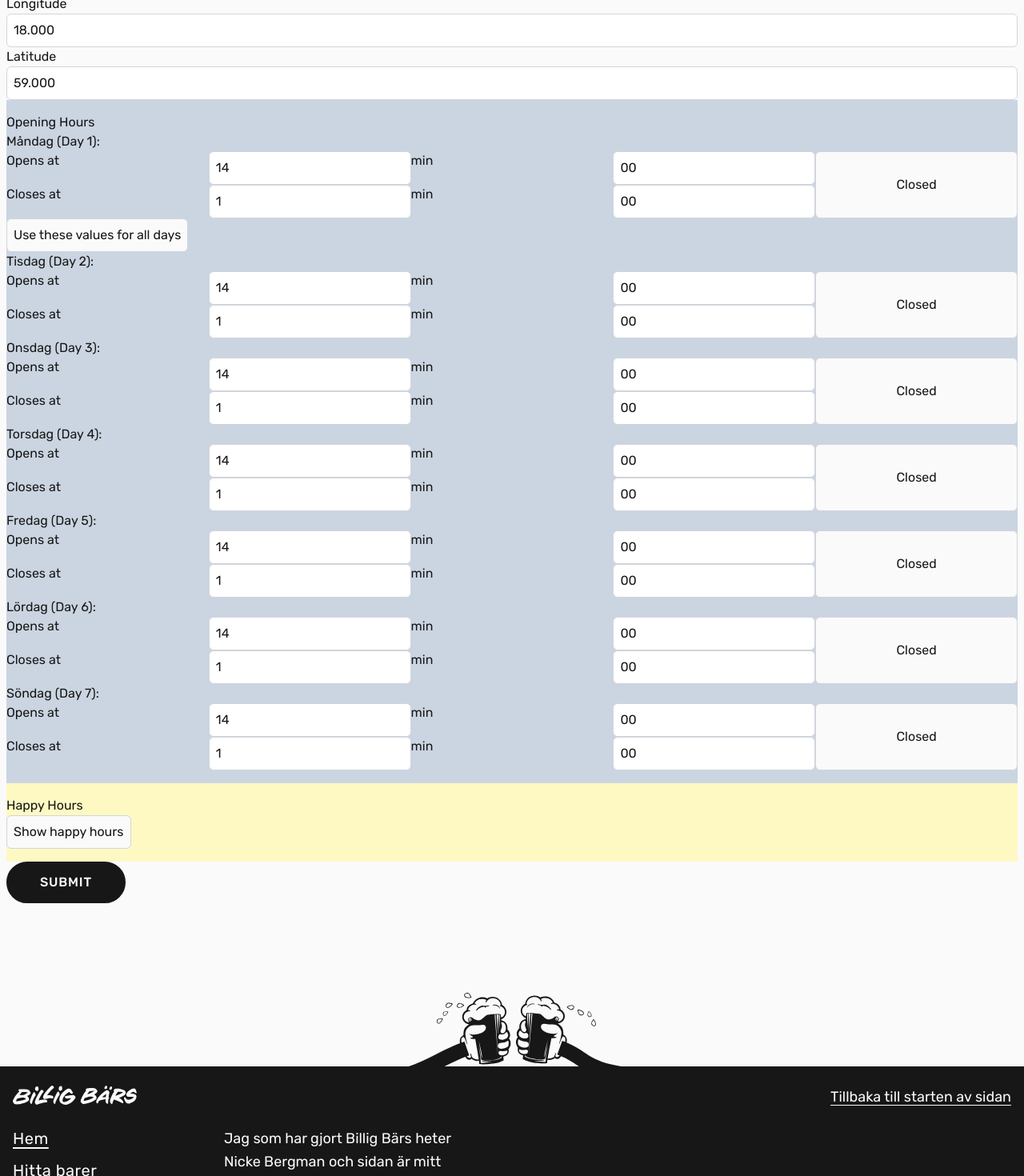
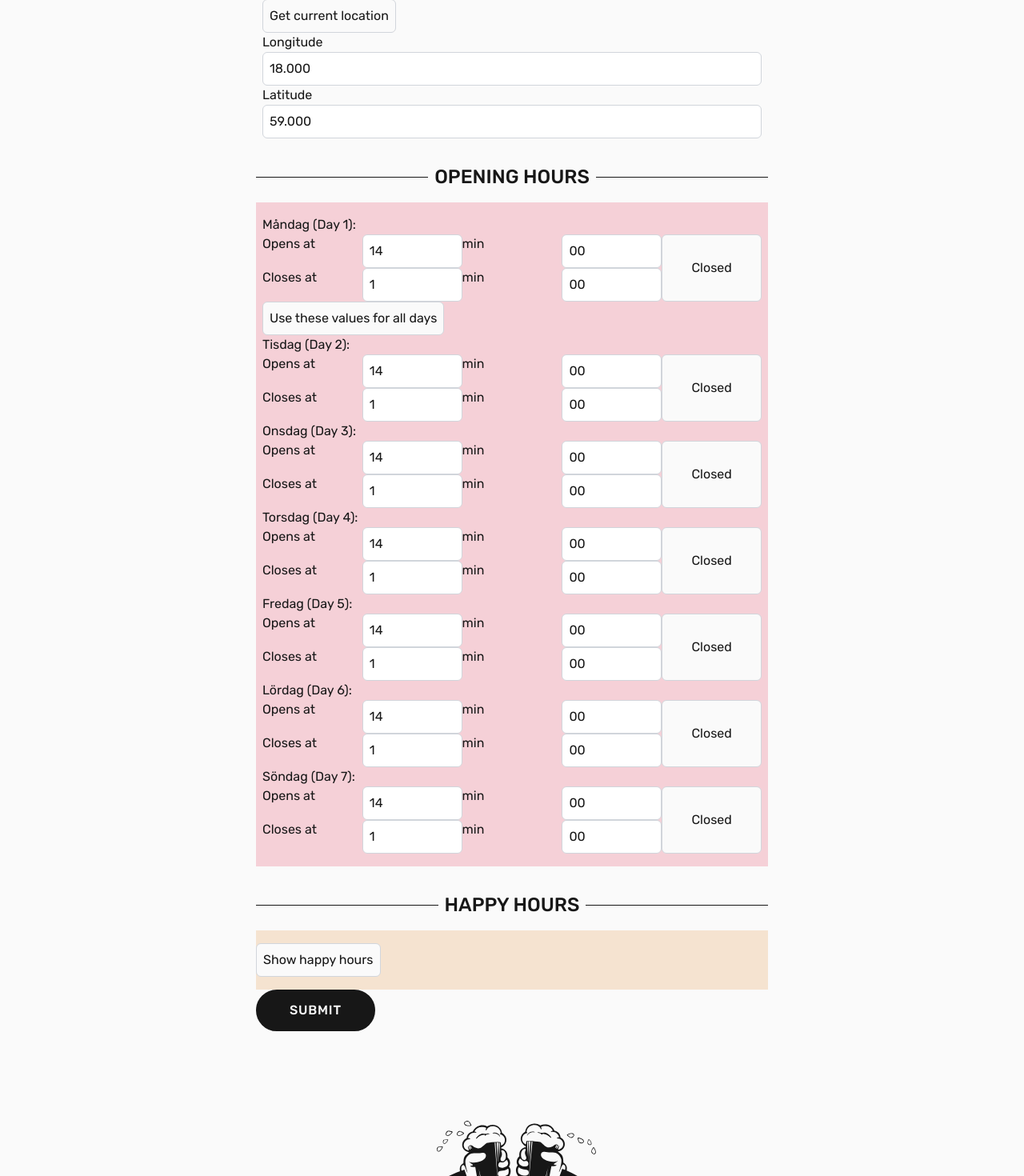
Before and after one commit to nickenickenicke/billig-bars, a Next.js app: page /bar-admin in a window 1280 px wide. Shown: the part 520-1990 px from the top of the page at 80% size. Built offline with nearby package versions, Linux system fonts and the light colour scheme; a web font is replaced by a local one.

Commit message:
Refactored styling

```diff
--- a/src/app/bar-admin/page.tsx
+++ b/src/app/bar-admin/page.tsx
@@ -2,7 +2,7 @@ import { BarAdminForm } from '@/components/BarAdminForm'
 
 export default async function Bars() {
   return (
-    <article className="px-2">
+    <article className="">
       <BarAdminForm />
     </article>
   )
--- a/src/components/BarAdminForm.tsx
+++ b/src/components/BarAdminForm.tsx
@@ -7,11 +7,14 @@ import { FormLatLong } from '@/components/form/FormLatLong'
 import { FormOpeningHours } from '@/components/form/FormOpeningHours'
 import { FormSubmitButton } from './form/FormSubmitButton'
 import { useFormState } from 'react-dom'
+import { Subheading } from './Subheading'
 
 export const BarAdminForm = () => {
   const [formState, action] = useFormState(insertBar, { message: '' })
   return (
-    <form action={action}>
+    <form action={action} className="md:mx-auto md:w-1/2">
+      <Subheading className="mb-4">Add new bar</Subheading>
+      <div className="px-2">
         <FormInput label={'Venue Name'} name={'name'} text placeholder="Barnamn" required />
 
         <FormInput label={'Address'} name={'address'} text defaultValue="Hornsgatan " required />
@@ -46,9 +49,12 @@ export const BarAdminForm = () => {
         />
 
         <FormLatLong />
+      </div>
 
+      <Subheading className="mb-4">Opening hours</Subheading>
       <FormOpeningHours />
 
+      <Subheading className="mb-4">Happy hours</Subheading>
       <FormHappyHours />
       <span className="block">{formState.message && formState.message} </span>
       <FormSubmitButton label={'Submit'} loadingMessage={'Loading...'} />
--- a/src/components/form/FormHappyHours.tsx
+++ b/src/components/form/FormHappyHours.tsx
@@ -114,8 +114,7 @@ export const FormHappyHours = () => {
   }
 
   return (
-    <div className="happy-hours bg-yellow-100 py-4">
-      <h3>Happy Hours</h3>
+    <div className="happy-hours bg-bg-mustard py-4">
       <button type="button" onClick={toggleHappyHours}>
         Show happy hours
       </button>
--- a/src/components/form/FormOpeningHours.tsx
+++ b/src/components/form/FormOpeningHours.tsx
@@ -84,8 +84,7 @@ export const FormOpeningHours = () => {
   }
 
   return (
-    <div className="opening-hours bg-slate-300 py-4">
-      <h3>Opening Hours</h3>
+    <div className="opening-hours bg-bg-pink px-2 py-4">
       <div id="opening-hours-container">
         <FormOpeningHoursItem
           day={1}
```
Lines whose indentation alone changed are shown as unchanged.
